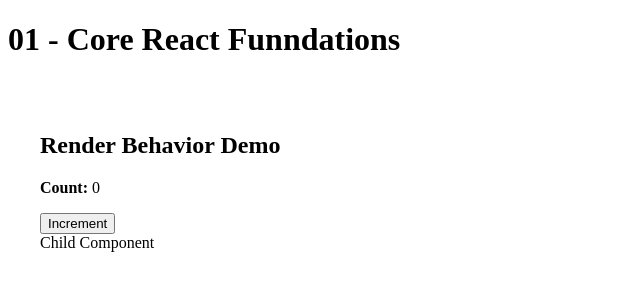
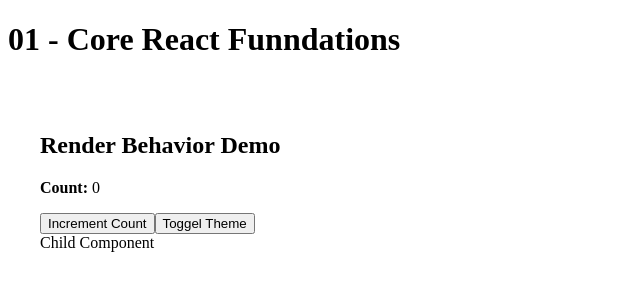
Before and after one commit to sidram403/react-deep-mastery, a React (Vite) app in the folder 01-core-react/: page / in a window 1280 px wide. Shown: the top 300 px of the page, without its empty margins (0-640 px from the left). Built offline with nearby package versions, Linux system fonts and the light colour scheme.

Commit message:
feat: add theme state to demostrate unnecessary child re-renders

```diff
--- a/01-core-react/src/features/render-behavior/Parent.tsx
+++ b/01-core-react/src/features/render-behavior/Parent.tsx
@@ -6,14 +6,29 @@ import Child from "./Child";
  *
  * Holds state and triggers re-renders
  * Used to visualize React's render propagation behavior
+ *
+ * Now includes:
+ * - count state
+ * - theme state  (unrelated to child)
+ *
+ * Purpose :
+ * Demonstrate how even unrelated state changes
+ * cause child re-renders
  */
 function Parent(): React.ReactElement {
   const [count, setCount] = useState(0);
+  const [theme, setTheme] = useState<"light" | "dark">("light");
 
   console.log("Parent Rendered");
 
   return (
-    <section style={{ padding: "2rem" }}>
+    <section
+      style={{
+        padding: "2rem",
+        backgroundColor: theme === "light" ? "#fff" : "#222",
+        color: theme === "light" ? "#000" : "#fff",
+      }}
+    >
       <h2>Render Behavior Demo</h2>
 
       <p>
@@ -23,8 +38,18 @@ function Parent(): React.ReactElement {
       {/*
               Functional update prevents stale state issues.
               Always preferred in production for state derived from previous state.
-            */}
-      <button onClick={() => setCount((prev) => prev + 1)}>Increment</button>
+      */}
+      <button onClick={() => setCount((prev) => prev + 1)}>
+        Increment Count
+      </button>
+
+      <button
+        onClick={() =>
+          setTheme((prev) => (prev === "light" ? "dark" : "light"))
+        }
+      >
+        Toggel Theme
+      </button>
       <Child />
     </section>
   );
```
